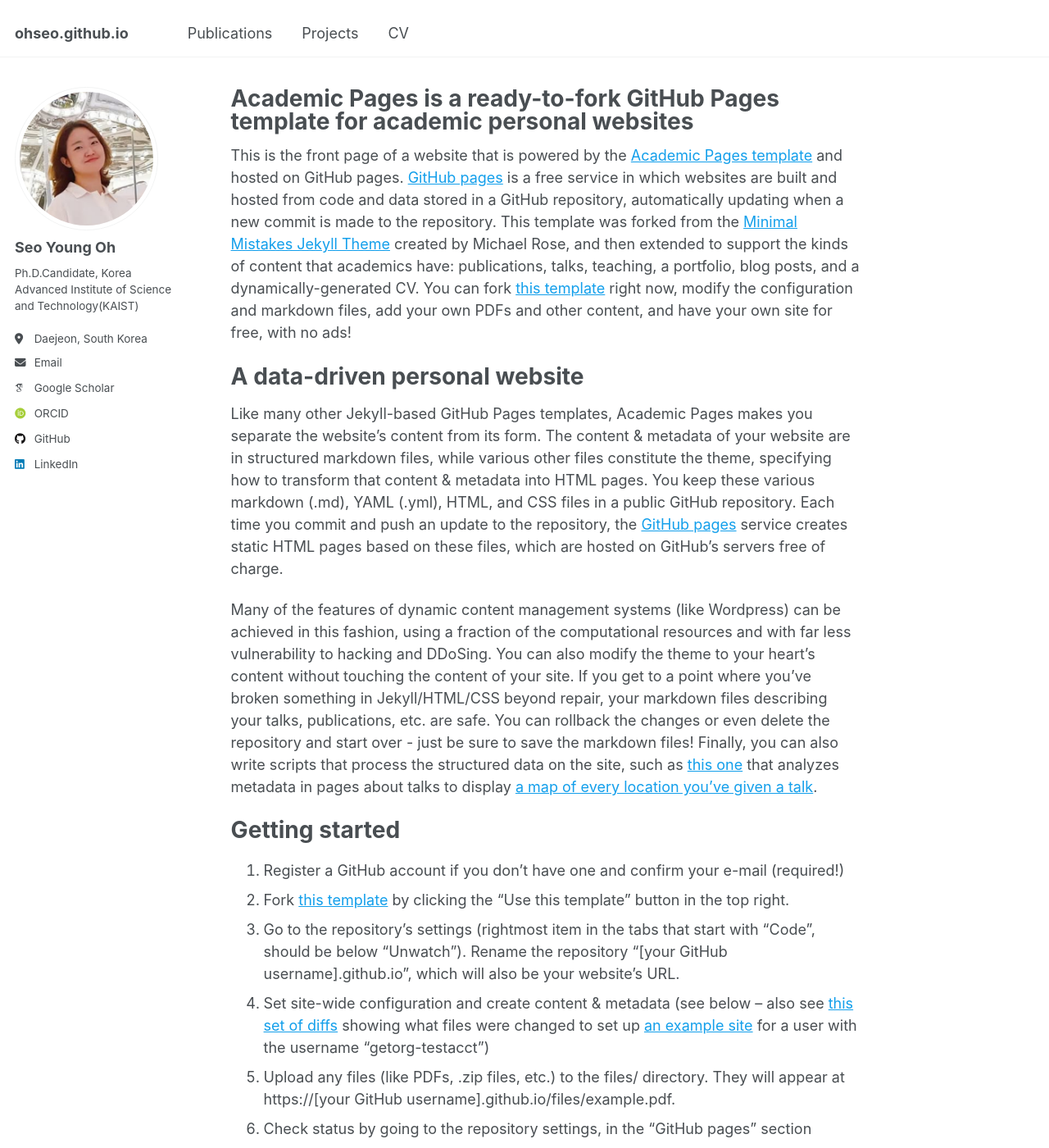
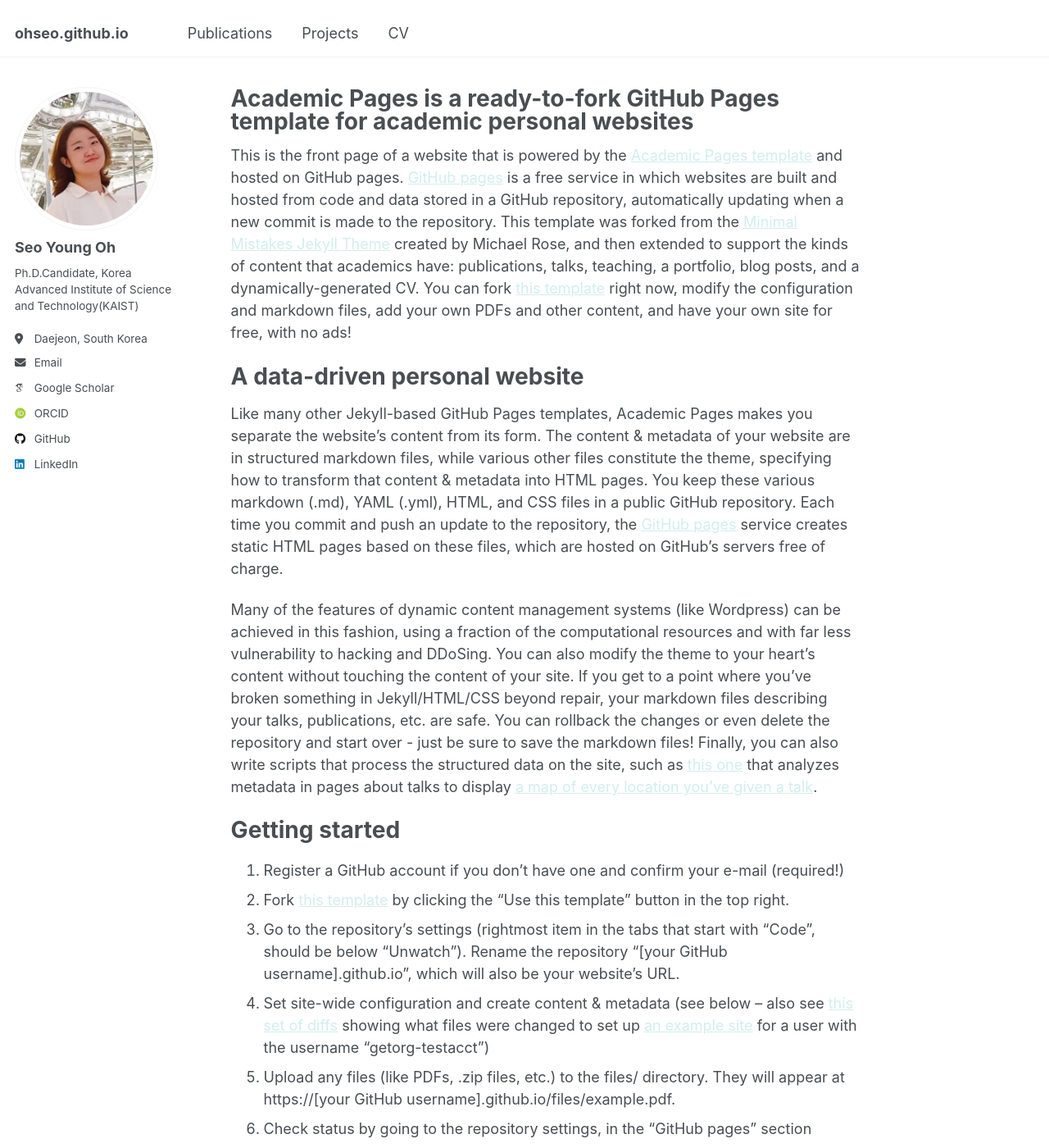
Before and after one commit to ohseo/ohseo.github.io, a Jekyll site: the page built from _pages/about.md, in a window 1280 px wide and 1400 px high. Shown: the whole window at 82% size. Built offline with Jekyll 4.4.1, drawn with Linux system fonts in a browser that asks for light colours; some web fonts are replaced.

Commit message:
color: d3edee.

```diff
--- a/_sass/theme/_default.scss
+++ b/_sass/theme/_default.scss
@@ -34,9 +34,9 @@ $sidebar-screen-min-width   : 1024px;
     --global-code-background-color      : #fafafa;
     --global-code-text-color            : #{$darker-gray};
     --global-fig-caption-color          : mix(#fff,  #{$dark-gray}, 25%);
-    --global-link-color                 : #139feb;
-    --global-link-color-hover           : mix(#000, #139feb, 25%);
-    --global-link-color-visited         : mix(#fff, #139feb, 25%);
+    --global-link-color                 : #d3edee;
+    --global-link-color-hover           : mix(#000, #d3edee, 25%);
+    --global-link-color-visited         : mix(#fff, #d3edee, 25%);
     --global-masthead-link-color        : #{$dark-gray};
     --global-masthead-link-color-hover  : mix(#000, #{$gray}, 25%);
     --global-text-color                 : #{$dark-gray};
```
Also changed, not shown: 1 other file.
